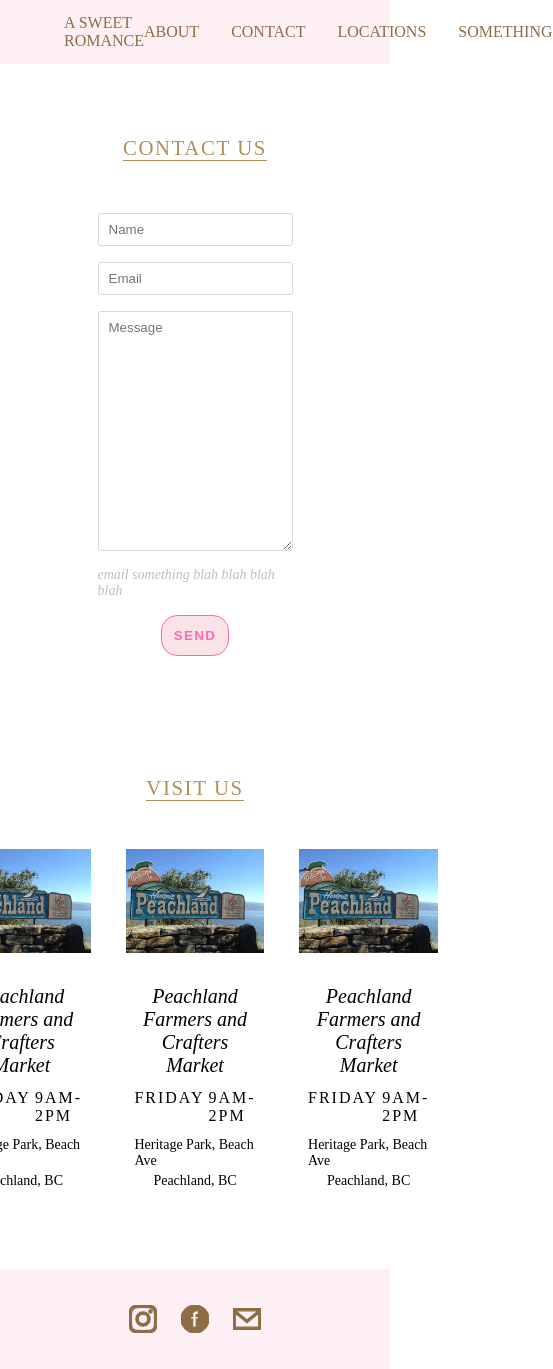
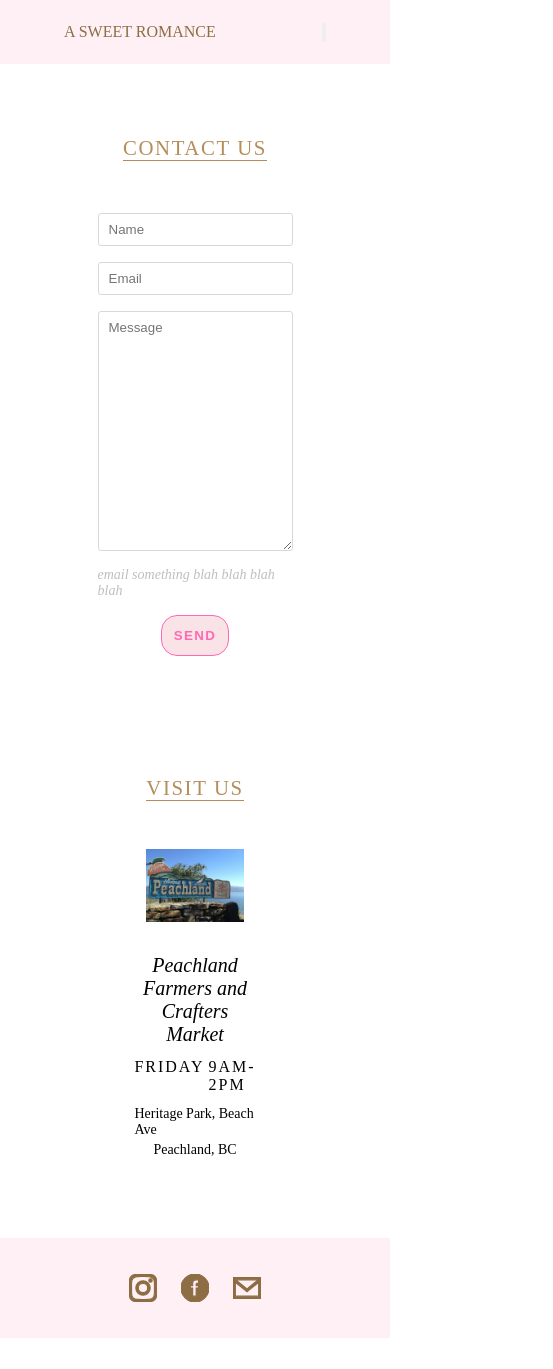
Before and after one commit to Smoopfrog/asweetromance, a React (Create React App) app: page /contact in a window 390 px wide. Shown: the whole page, 553 px wide, since content can reach past the window. After the commit the page ends 1338 px from the top, so only its background shows below. Built offline with nearby package versions, Linux system fonts and the light colour scheme.

Commit message:
add mobile view menu icon

```diff
--- /dev/null
+++ b/src/App.css
@@ -0,0 +1,3 @@
+.App {
+  width: 100vw;
+}
--- a/src/App.js
+++ b/src/App.js
@@ -5,6 +5,7 @@ import HomePage from "./Components/HomePage/HomePage";
 import { Route, Routes } from "react-router-dom";
 import ContactPage from "./Components/ContactPage/ContactPage";
 import ErrorPage from "./Components/ErrorPage";
+import "./App.css";
 
 function App() {
   return (
--- a/src/Components/Header.jsx
+++ b/src/Components/Header.jsx
@@ -1,12 +1,41 @@
 import { Link } from "react-router-dom";
 import "../Styles/Header.css";
+import { useEffect, useState } from "react";
+const Header = () => {
+  const [mobileView, setMobileView] = useState(false);
+  const [showAside, setShowAside] = useState(false);
 
-const Header = () => {
+  useEffect(() => {
+    if (window.innerWidth < 576) {
+      setMobileView(true);
+    }
+  }, []);
+
+  const toggleNav = () => {
+    setShowAside(!showAside);
+  };
+
   return (
     <header className="header">
       <Link className="nav-link" to="/">
         A Sweet Romance
       </Link>
+      {mobileView ? (
+        <button onClick={toggleNav} className="menu-button">
+          <svg
+            xmlns="http://www.w3.org/2000/svg"
+            viewBox="0 0 24 24"
+            id="menu-bar"
+          >
+            <rect width="24" height="24" fill="none"></rect>
+            <path
+              d="M18.2,12.7H5.8C5.3,12.7,5,12.4,5,12s0.3-0.7,0.7-0.7h12.5c0.4,0,0.7,0.3,0.7,0.7S18.7,12.7,18.2,12.7z M19,7.8
+		C19,7.3,18.7,7,18.3,7H5.8C5.3,7,5,7.4,5,7.8s0.3,0.7,0.7,0.7h12.5C18.7,8.5,19,8.2,19,7.8z M19,16.2c0-0.4-0.3-0.7-0.7-0.7H5.8
+		c-0.4,0-0.7,0.3-0.7,0.7C5,16.6,5.4,17,5.8,17h12.5C18.7,17,19,16.7,19,16.2z"
+            ></path>
+          </svg>
+        </button>
+      ) : (
         <nav>
           <ul className="nav-list">
             <li>
@@ -41,6 +70,7 @@ const Header = () => {
             </li>
           </ul>
         </nav>
+      )}
     </header>
   );
 };
--- a/src/Components/HomePage/Locations.jsx
+++ b/src/Components/HomePage/Locations.jsx
@@ -7,8 +7,8 @@ const Locations = () => {
       <h1 className="locations-title">Visit Us</h1>
       <div className="location-cards">
         <LocationCard />
-        <LocationCard />
-        <LocationCard />
+        {/* <LocationCard />
+        <LocationCard /> */}
       </div>
     </section>
   );
--- a/src/Styles/Locations.css
+++ b/src/Styles/Locations.css
@@ -3,6 +3,7 @@
   flex-direction: column;
   align-items: center;
   margin-bottom: 3rem;
+  width: 100%;
 }
 
 .locations-title {
@@ -20,4 +21,6 @@
   display: flex;
   align-items: center;
   justify-content: space-evenly;
+  width: 100%;
+  overflow-x: auto;
 }/*# sourceMappingURL=Locations.css.map */
--- a/src/Styles/Locations.scss
+++ b/src/Styles/Locations.scss
@@ -3,6 +3,7 @@
   flex-direction: column;
   align-items: center;
   margin-bottom: 3rem;
+  width: 100%;
 }
 
 .locations-title {
@@ -20,5 +21,6 @@
   display: flex;
   align-items: center;
   justify-content: space-evenly;
-
+  width: 100%;
+  overflow-x: auto;
 }
```
Also changed, not shown: 1 other file (tests, documents, lock files or other folders). Lines whose indentation alone changed are shown as unchanged.
